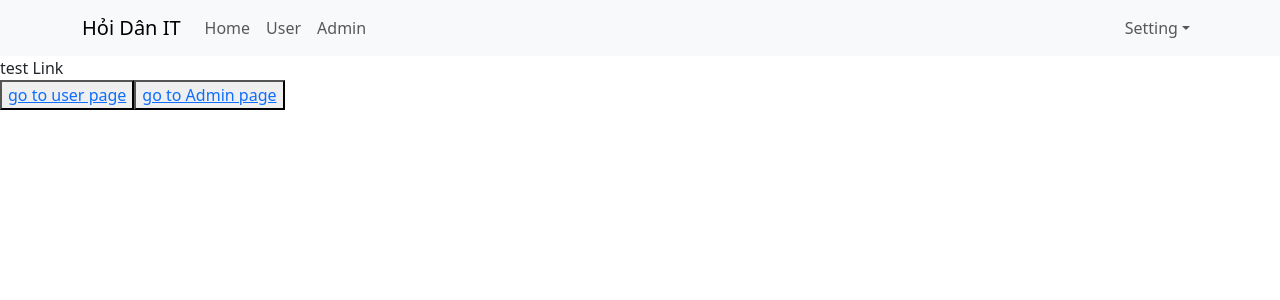
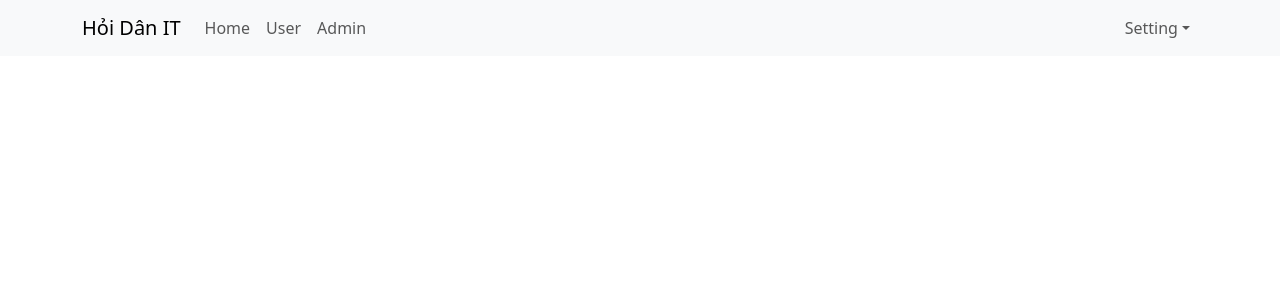
Before and after one commit to HuyHoangEngr/Demo-react, a React (Create React App) app: page / in a window 1280 px wide. Shown: the top 300 px of the page. Built offline with nearby package versions, Linux system fonts and the light colour scheme.

Commit message:
#49. Nested Routes

```diff
--- a/src/App.js
+++ b/src/App.js
@@ -1,21 +1,20 @@
 import './App.scss';
 import Header from './components/Header/Header';
-import { Link } from "react-router-dom";
+import { Outlet } from "react-router-dom";
 
 const App = () => {
 
   return (
     <div className="app-container">
-      <Header />
-      <div>
-        test Link
-        <div>
-          <button>
-            <Link to="/users">go to user page</Link>
-          </button>
-          <button>
-            <Link to="/admins">go to Admin page</Link>
-          </button>
+      <div className='header-container'>
+        <Header />
+      </div>
+      <div className='main-container'>
+        <div className='sidenav-container'>
+
+        </div>
+        <div className='app-content'>
+          <Outlet />
         </div>
       </div>
     </div>
--- a/src/index.js
+++ b/src/index.js
@@ -20,9 +20,10 @@ root.render(
     {/* <React.StrictMode> */}
     <BrowserRouter>
       <Routes>
-        <Route path="/" element={<App />} />
-        <Route path="users" element={<User />} />
-        <Route path="admins" element={<Admin />} />
+        <Route path="/" element={<App />} >
+          <Route path="users" element={<User />} />
+          <Route path="admins" element={<Admin />} />
+        </Route>
       </Routes>
     </BrowserRouter>
     {/* </React.StrictMode> */}
```
